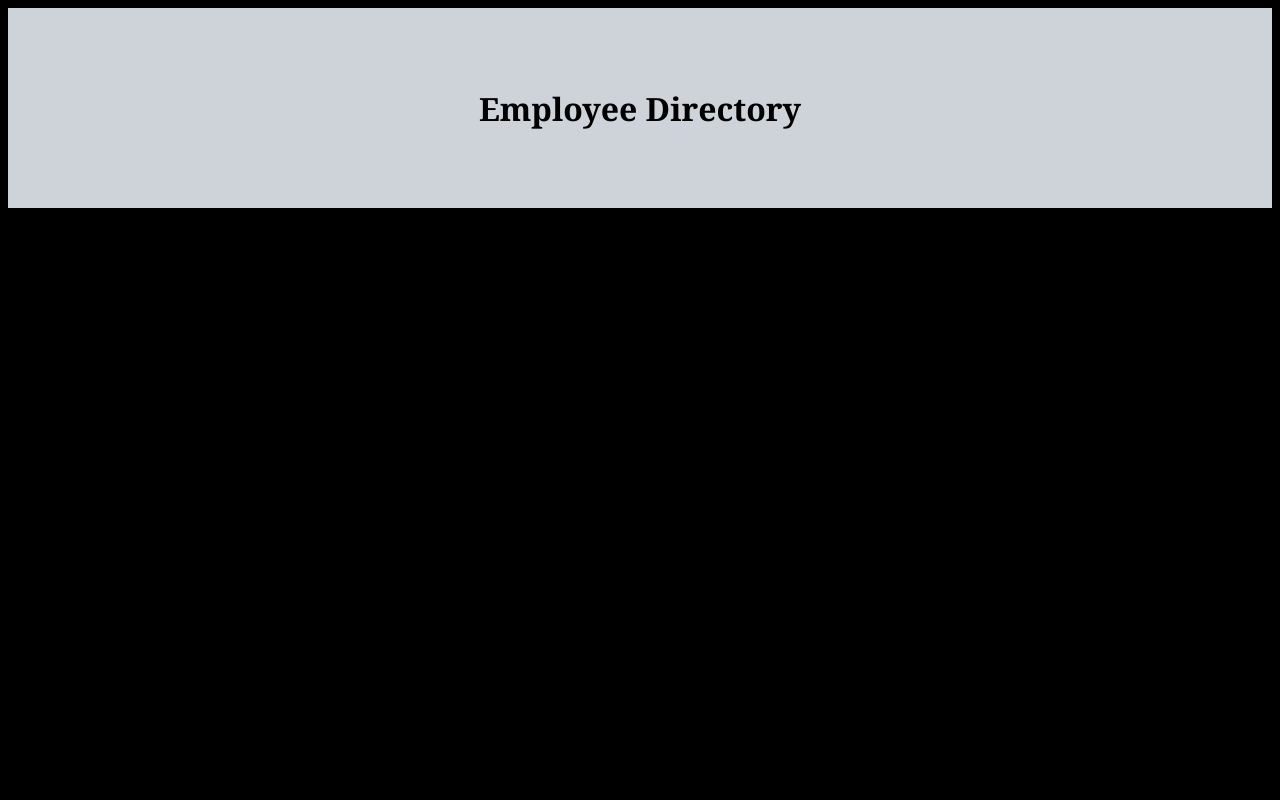
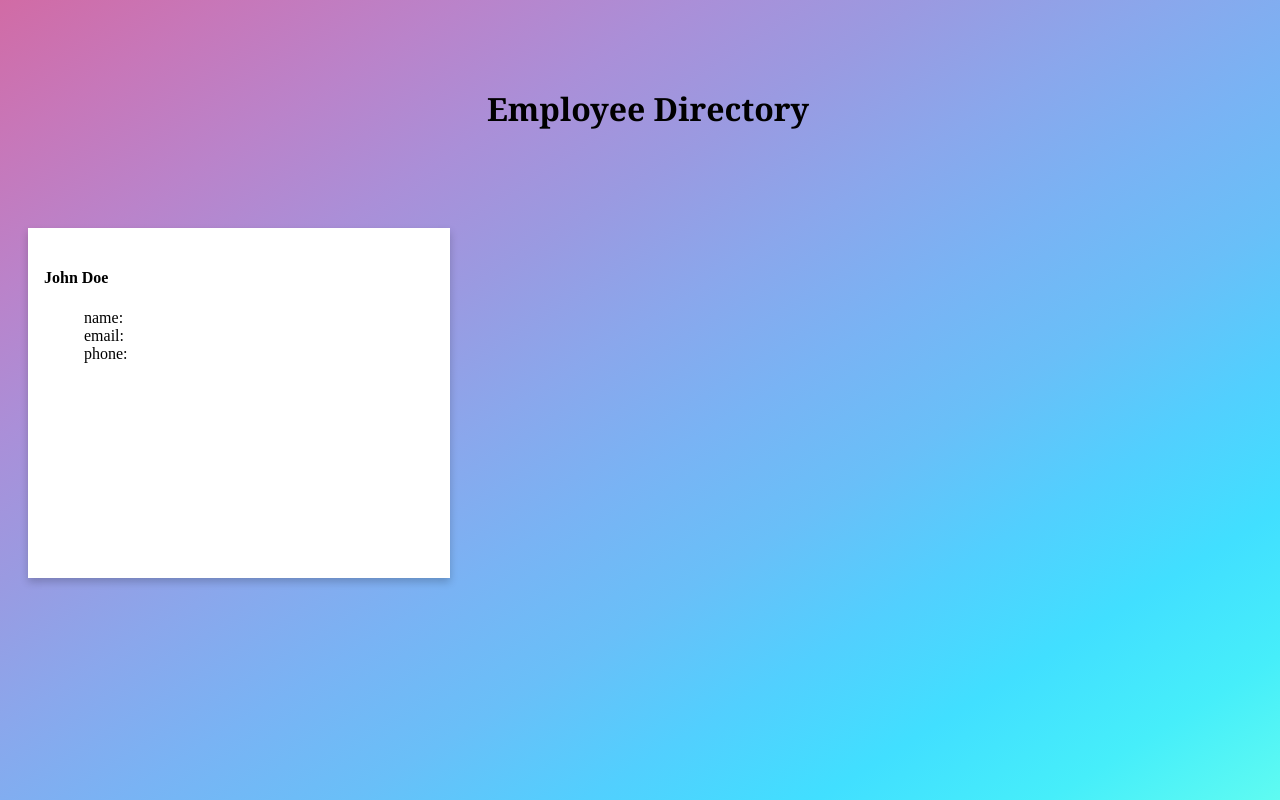
Before and after one commit to fidel-bello/employee-directory, a React (Create React App) app: page / in a window 1280 px wide. Built offline with nearby package versions, Linux system fonts and the light colour scheme.

Commit message:
finished card and  header

```diff
--- a/package.json
+++ b/package.json
@@ -10,6 +10,7 @@
     "bootstrap": "^4.6.0",
     "react": "^17.0.2",
     "react-dom": "^17.0.2",
+    "react-router-dom": "^5.2.0",
     "react-scripts": "4.0.3",
     "web-vitals": "^1.1.1"
   },
--- a/src/App.js
+++ b/src/App.js
@@ -1,4 +1,5 @@
 import React from 'react';
+import Container from './components/Container'
 import Header from './components/Header';
 
 
@@ -10,6 +11,7 @@ function App () {
   return (
     <div>
       <Header />
+      <Container />
     </div>
   )
 }
--- /dev/null
+++ b/src/components/Body/index.js
@@ -0,0 +1,5 @@
+import React from 'react';
+
+function Body {
+
+}
--- /dev/null
+++ b/src/components/Card/index.css
@@ -0,0 +1,19 @@
+.card {
+    box-shadow: 0 4px 8px 0 rgba(0,0,0,0.2);
+    transition: 0.3s;
+    background-color: white;
+    width: 33%;
+    margin: 20px 20px 40px 20px;
+    height: 350px;
+}
+ul {
+list-style: none;
+}
+
+  .card:hover {
+    box-shadow: 0 8px 16px 0 rgba(0,0,0,0.2);
+  }
+
+  .container {
+    padding: 2px 16px;
+  }
--- a/src/components/Card/index.js
+++ b/src/components/Card/index.js
@@ -1,18 +1,21 @@
 import React from 'react';
+import './index.css'
 
 function Card(props) {
     return (
-    <div className="Card">
-        <img alt={props.last} src={props.image}></img>
-        <h4><b>John Doe</b></h4>
-        <ul>
-            <li>gender: {props.gender}</li>
-            <li>age: {props.age}</li>
-            <li>phone: {props.phone}</li>
-            <li>email: {props.email}</li>
-        </ul>
+<div className="card">
+  <img src={props.src} alt={props.name} />
 
-    </div>
+  <div className="container">
+    <h4><b>John Doe</b></h4>
+    <ul>
+        <li>name: {props.name}</li>
+        <li>email: {props.email}</li>
+        <li>phone: {props.phone}</li>
+    </ul>
+  </div>
+</div>
+
     )
 }
 export default Card;
--- /dev/null
+++ b/src/components/Container/index.js
@@ -0,0 +1,17 @@
+import React from 'react';
+import Card from '../Card';
+
+
+
+function Container() {
+
+    //returns components
+    return (
+        <div>
+        <Card />
+        </div>
+    );
+
+};
+
+export default Container;
--- a/src/components/Header/index.css
+++ b/src/components/Header/index.css
@@ -1,6 +1,5 @@
 .wrapper {
     height: 200px;
-    background-color: rgb(206, 211, 218);
     display: flex;
     align-items: center;
     align-content: center;
--- a/src/styles.css
+++ b/src/styles.css
@@ -1,3 +1,11 @@
+html, body {
+    width: 100%;
+    min-height: 100%;
+}
 body {
-    background-color: black;
+    background-image: linear-gradient(to right bottom, #d16ba5, #c777b9, #ba83ca, #aa8fd8, #9a9ae1, #8aa7ec, #79b3f4, #69bff8, #52cffe, #41dfff, #46eefa, #5ffbf1);
 }
+#root {
+    width: 100%;
+    height: 100%;
+}
```
Also changed, not shown: 1 other file (tests, documents, lock files or other folders).
